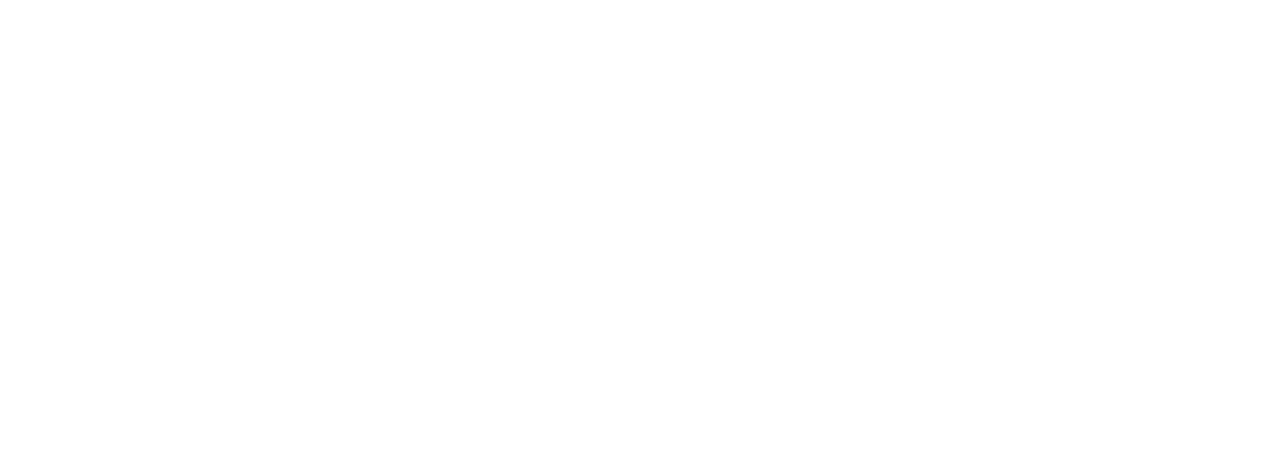
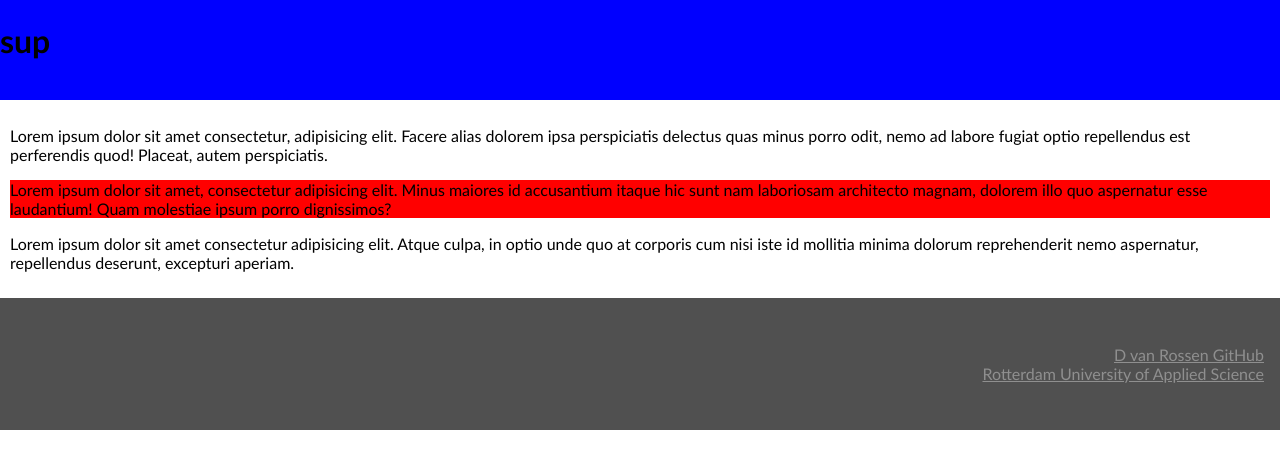
Before and after one commit to DvRossen/PPE_info, a plain HTML site: page index.html in a window 1280 px wide. Drawn offline with Linux system fonts and the light colour scheme.

Commit message:
base structure finished

```diff
--- a/index.html
+++ b/index.html
@@ -4,10 +4,51 @@
 <head>
     <meta charset="UTF-8">
     <meta name="viewport" content="width=device-width, initial-scale=1.0">
-    <title>Document</title>
+    <link rel="stylesheet" href="style.css">
+    <title>PPE info</title>
 </head>
 
 <body>
+    <header>
+        <img>
+        <h1>sup</h1>
+    </header>
+
+    <div class="body">
+        <div class="banner">
+            <p class="tagline"></p>
+        </div>
+
+        <div class="artilces">
+            <article>
+                <p>Lorem ipsum dolor sit amet consectetur, adipisicing elit. Facere alias dolorem ipsa perspiciatis
+                    delectus
+                    quas minus porro odit, nemo ad labore fugiat optio repellendus est perferendis quod! Placeat, autem
+                    perspiciatis.</p>
+            </article>
+            <article>
+                <p>Lorem ipsum dolor sit amet, consectetur adipisicing elit. Minus maiores id accusantium itaque hic
+                    sunt
+                    nam laboriosam architecto magnam, dolorem illo quo aspernatur esse laudantium! Quam molestiae ipsum
+                    porro dignissimos?</p>
+            </article>
+            <article>
+                <p>Lorem ipsum dolor sit amet consectetur adipisicing elit. Atque culpa, in optio unde quo at corporis
+                    cum
+                    nisi iste id mollitia minima dolorum reprehenderit nemo aspernatur, repellendus deserunt, excepturi
+                    aperiam.</p>
+            </article>
+        </div>
+    </div>
+    <footer>
+        <div class="logo-wrapper">
+
+        </div>
+        <div class="link-wrapper">
+            <a href="https://github.com/dvrossen" target="_blank">D van Rossen GitHub</a><a
+                href="https://www.rotterdamuas.com/about/">Rotterdam University of Applied Science</a>
+        </div>
+    </footer>
 
 </body>
 
--- a/style.css
+++ b/style.css
@@ -0,0 +1,57 @@
+:root {
+  font-size: 16px;
+  font-family: "Trebuchet MS", "Lucida Sans Unicode", "Lucida Grande",
+    "Lucida Sans", Arial, sans-serif;
+}
+
+body {
+  display: flex;
+  flex-direction: column;
+  margin: 0;
+}
+
+/* Containers */
+header {
+  position: sticky;
+  display: flex;
+  height: 100px;
+  background-color: blue;
+}
+
+div.body {
+  margin: 10px;
+}
+
+article {
+}
+
+article:nth-child(even) {
+  background-color: rgb(255, 0, 0);
+}
+
+footer {
+  display: flex;
+  justify-content: space-between;
+  align-items: center;
+  background-color: rgb(80, 80, 80);
+  height: 100px;
+  padding: 1rem;
+}
+
+footer div.link-wrapper {
+  display: flex;
+  flex-direction: column;
+  text-align: right;
+}
+
+/* Text */
+
+p {
+}
+
+footer div.link-wrapper a {
+  color: #8f8f8f;
+}
+footer div.link-wrapper a:hover {
+  color: #bcbcbc;
+}
```
